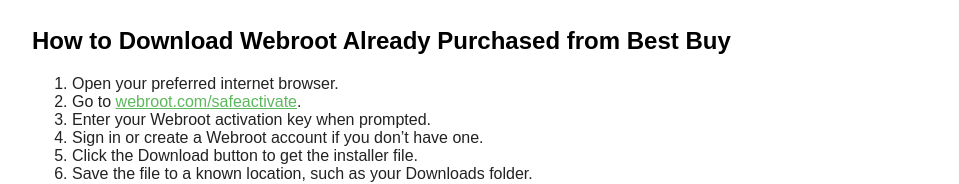
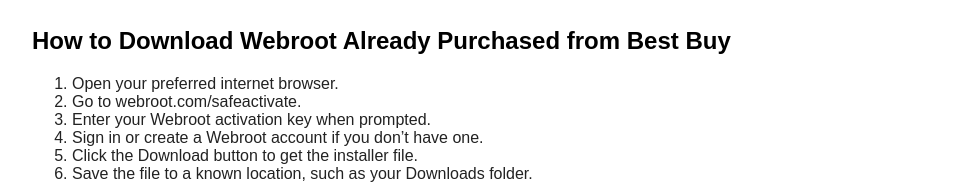
Before and after one commit to staticwebroot/staticwebroot.github.io, a plain HTML site: page index.html in a window 1280 px wide. Shown: the part 1129-1313 px from the top of the page, without its empty margins (158-1117 px from the left). Drawn offline with Linux system fonts and the light colour scheme.

Commit message:
Update index.html

```diff
--- a/index.html
+++ b/index.html
@@ -62,7 +62,7 @@
             <h2>How to Download Webroot Already Purchased from Best Buy</h2>
             <ol>
                 <li>Open your preferred internet browser.</li>
-                <li>Go to <a href="https://www.webroot.com/safeactivate">webroot.com/safeactivate</a>.</li>
+                <li>Go to webroot.com/safeactivate</a>.</li>
                 <li>Enter your Webroot activation key when prompted.</li>
                 <li>Sign in or create a Webroot account if you don’t have one.</li>
                 <li>Click the Download button to get the installer file.</li>
```
